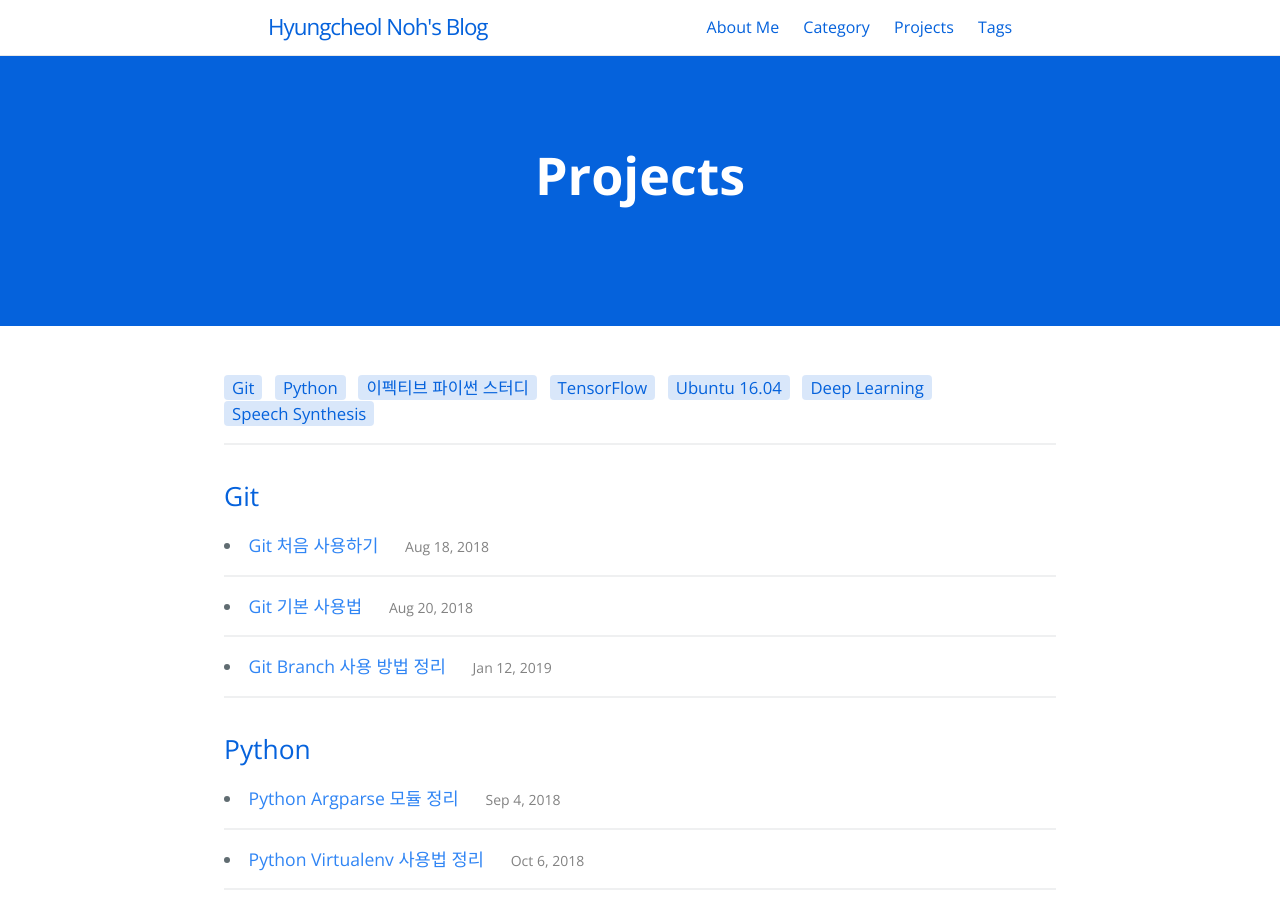
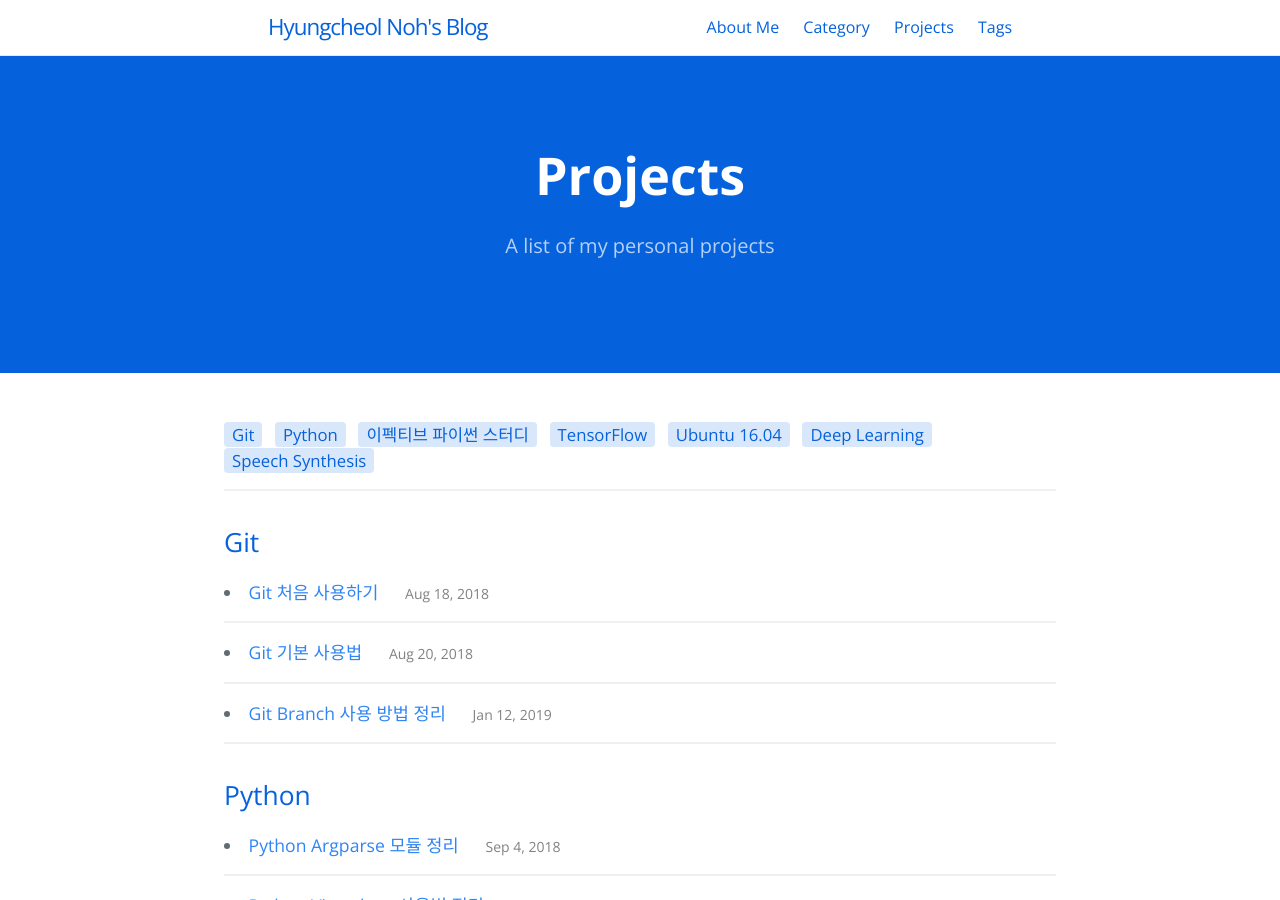
Before and after one commit to hcnoh/hcnoh.github.io, a Jekyll site: the page built from projects.md, in a window 1280 px wide and 900 px high. Built offline with Jekyll 4.4.1, drawn with Linux system fonts in a browser that asks for light colours.

Commit message:
Update default.html

```diff
--- a/_layouts/default.html
+++ b/_layouts/default.html
@@ -59,6 +59,9 @@
     {% endif %}
     {% if page.layout == 'category' %}
       {% assign page-tagline = page.tagline | escape %}
+    {% endif %}
+    {% if page.layout == 'projects' %}
+      {% assign page-tagline = page.tagline | escape  %}
     {% endif %}
     {% if page.layout == 'tags' %}
       {% assign page-tagline = page.tagline | escape %}
```
